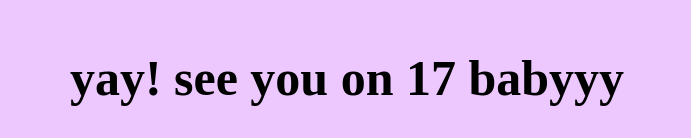
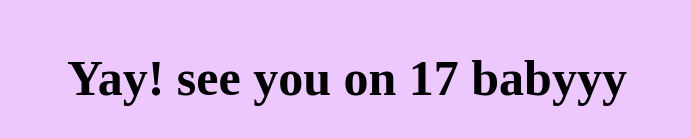
Before and after one commit to Yuna27/Hello, a plain HTML site: page yes.html in a window 1280 px wide. Shown: the part 111-249 px from the top of the page, without its empty margins (293-984 px from the left). Drawn offline with Linux system fonts and the light colour scheme.

Commit message:
Add files via upload

```diff
--- a/yes.html
+++ b/yes.html
@@ -7,7 +7,7 @@
     <body>
         <div class="container">
             <div >
-                <h1 class = "header_text"> yay! see you on 17 babyyy <h1>
+                <h1 class = "header_text"> Yay! see you on 17 babyyy <h1>
             </div>
             <div >
                 <h1 class = "header_text">can you please click this link?</h1>
```
Also changed, not shown: index.html (line endings or trailing spaces).
